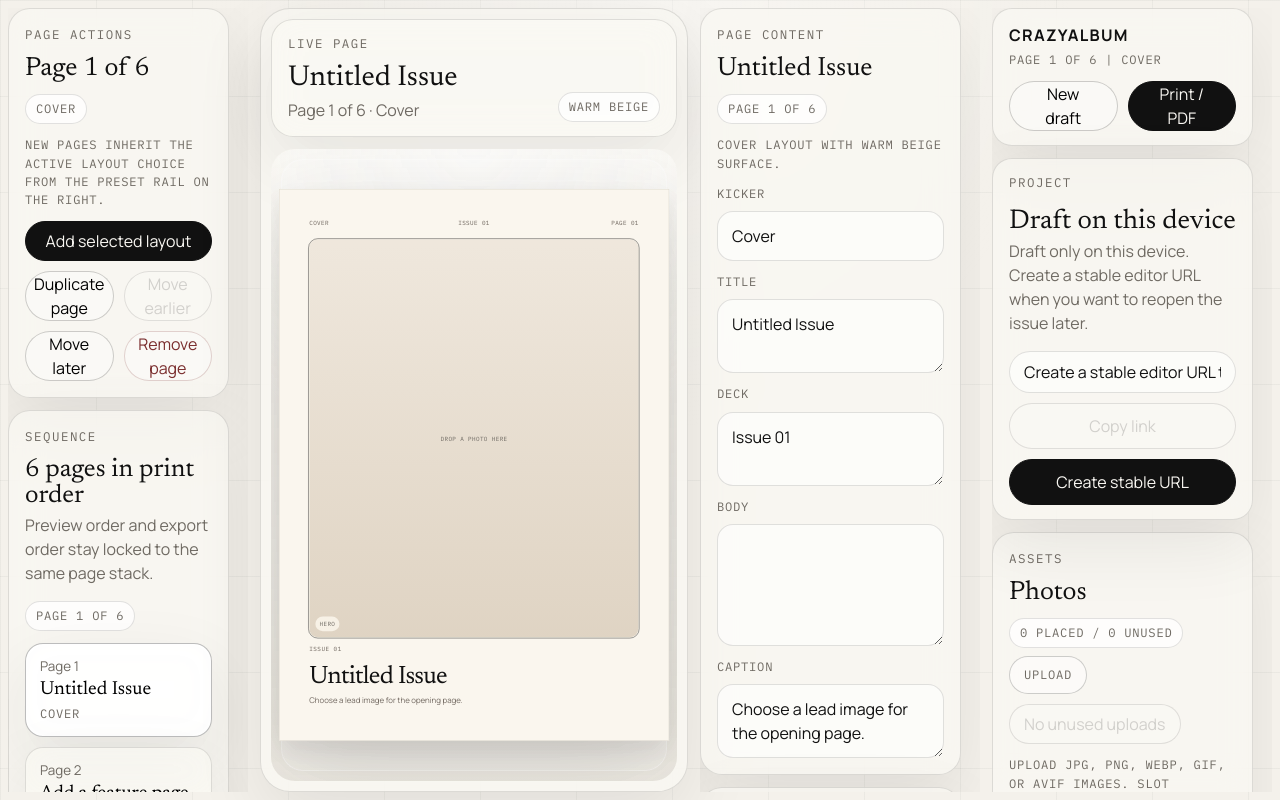
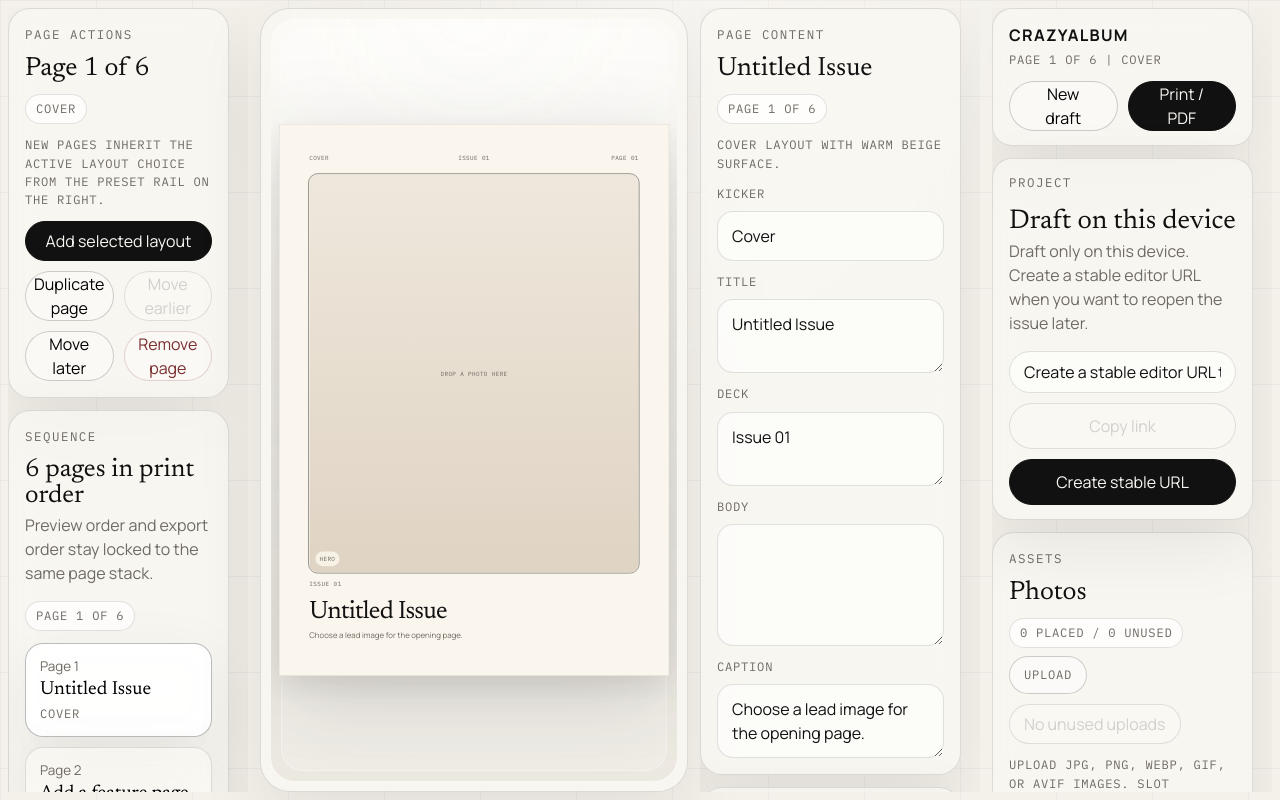
Before and after one commit to soulizer/finalfolio, a React (Vite) app: page /editor in a window 1280 px wide. Built offline with nearby package versions, Linux system fonts and the light colour scheme.

Commit message:
Simplify CrazyAlbum editor control panels

```diff
--- a/scripts/validate-mvp.mjs
+++ b/scripts/validate-mvp.mjs
@@ -356,6 +356,8 @@ try {
     assert.match(editorPage, /editor-sidebar editor-sidebar--operations/);
     assert.match(editorPage, /window\.print\(\)/);
     assert.match(editorPage, /Keep full image/);
+    assert.doesNotMatch(styles, /\.editor-stage__meta/);
+    assert.doesNotMatch(editorPage, /editor-stage__meta/);
     assert.match(preview, /objectFit: crop\?\.fit \?\? 'cover'/);
     assert.match(preview, /page\.template === 'panorama'/);
     assert.match(preview, /page\.template === 'mosaic'/);
--- a/src/routes/EditorPage.tsx
+++ b/src/routes/EditorPage.tsx
@@ -945,14 +945,6 @@ export function EditorPage() {
         </aside>
 
         <main className="editor-stage" aria-label="Live page editor">
-          <div className="editor-stage__meta">
-            <div className="editor-stage__copy">
-              <p className="eyebrow">Live page</p>
-              <h2>{selectedPage.title}</h2>
-              <p>{`${selectedPagePositionLabel} · ${selectedPageTemplateLabel}`}</p>
-            </div>
-            <span className="panel-tag">{selectedThemeMeta.label}</span>
-          </div>
           <div className="editor-canvas" ref={canvasRef}>
             <div ref={sheetProbeRef} className="magazine-sheet-probe" aria-hidden="true" />
             <div className="magazine-sheet magazine-sheet--editor" style={previewStyle}>
--- a/src/styles.css
+++ b/src/styles.css
@@ -303,7 +303,6 @@ img {
 .page-strip-panel,
 .page-chip,
 .editor-stage,
-.editor-stage__meta,
 .editor-topbar {
   background: rgba(250, 248, 243, 0.72);
   backdrop-filter: blur(16px);
@@ -792,38 +791,11 @@ img {
 
 .editor-stage {
   display: grid;
-  grid-template-rows: auto minmax(0, 1fr);
-  gap: 12px;
+  grid-template-rows: minmax(0, 1fr);
   min-width: 0;
   min-height: 0;
   padding: 10px;
   border-radius: 30px;
-}
-
-.editor-stage__meta {
-  display: flex;
-  justify-content: space-between;
-  align-items: end;
-  gap: 16px;
-  padding: 14px 16px;
-  border-radius: 22px;
-}
-
-.editor-stage__copy {
-  min-width: 0;
-}
-
-.editor-stage__copy h2 {
-  margin: 4px 0 0;
-  font-family: 'Newsreader', serif;
-  font-size: clamp(1.8rem, 2.2vw, 2.4rem);
-  font-weight: 500;
-  line-height: 0.96;
-}
-
-.editor-stage__copy p:last-child {
-  margin: 6px 0 0;
-  color: var(--muted);
 }
 
 .editor-empty-state {
@@ -1797,11 +1769,6 @@ button.asset-frame {
     grid-template-columns: 1fr;
   }
 
-  .editor-stage__meta {
-    flex-direction: column;
-    align-items: stretch;
-  }
-
   .template-grid {
     grid-template-columns: repeat(2, minmax(0, 1fr));
   }
```
Also changed, not shown: 1 other file (tests, documents, lock files or other folders).
